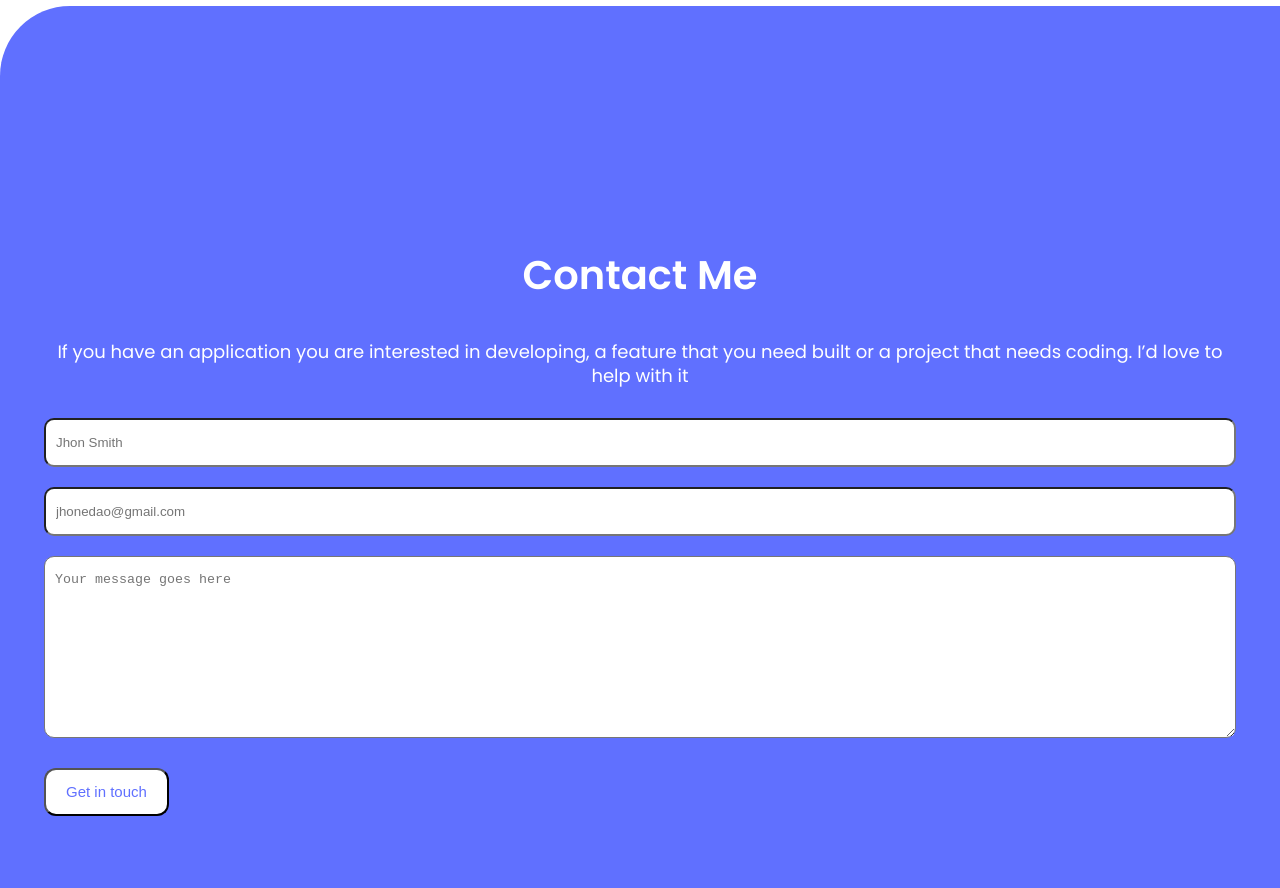
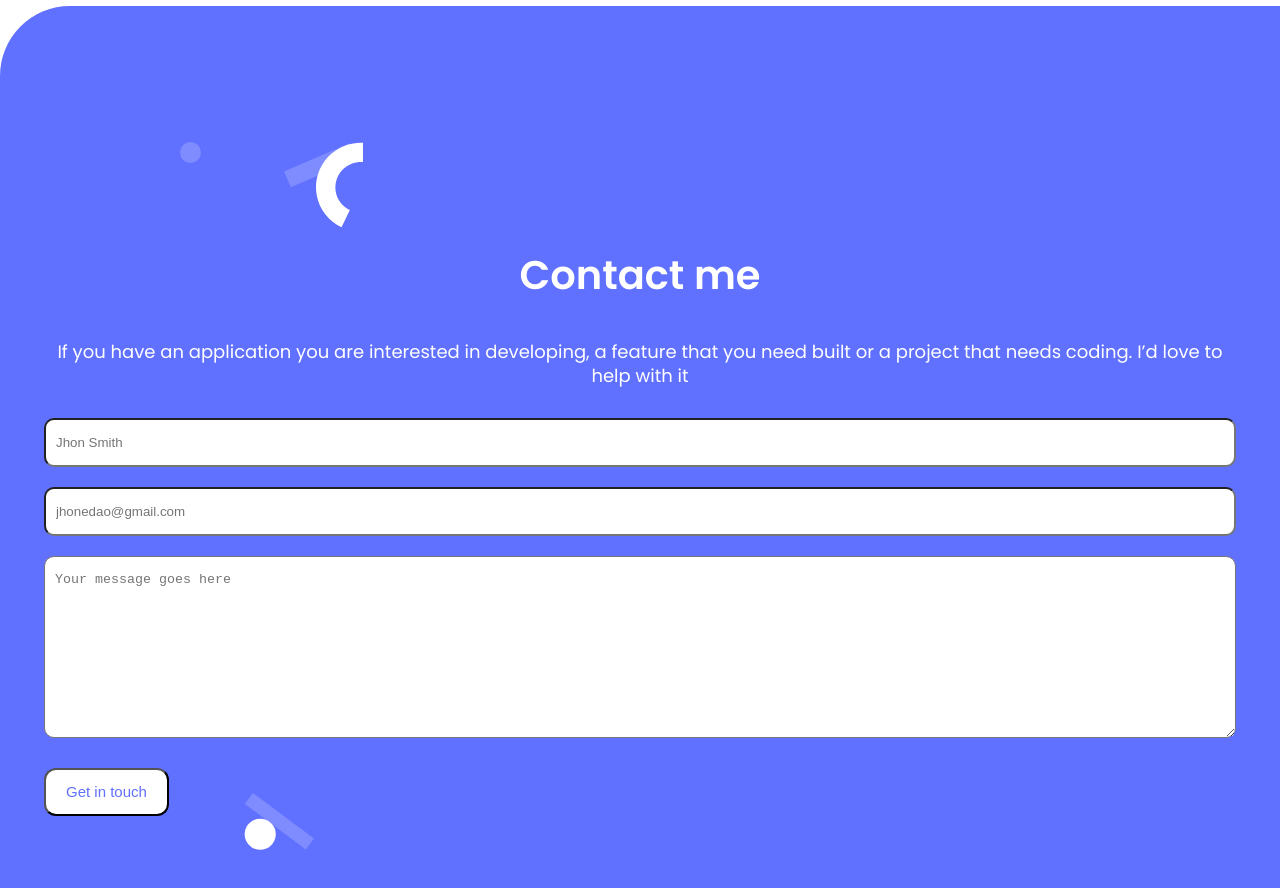
Before and after one commit to sushen/PortfolioWeekSecound, a website: page index.html in a window 1280 px wide. Shown: the part 4460-5348 px from the top of the page. Drawn offline with Linux system fonts and the light colour scheme.

Commit message:
Update : style.css "Add contact form"

```diff
--- a/index.html
+++ b/index.html
@@ -279,26 +279,20 @@
     </main>
 
     <footer class="footer">
-        <section class="contact_form">
-
+        <section class="contact_me">
           <form action="https://formspree.io/f/xyyvbwzw" method="post">
-
-            <h1 class="form_header">Contact Me</h1>
-
+            <h1 class="form_header">Contact me</h1>
             <p class="form_paragraph">If you have an application you are interested in
               developing, a feature that you need built or
               a project that needs coding. I’d love to help with it
             </p>
-
             <div class="form_inputs">
               <input type="text" placeholder="Jhon Smith" class="form_input" maxlength="30" required name="name">
               <input type="email" placeholder="jhonedao@gmail.com" class="form_input" required name="email">
               <textarea cols="30" rows="10" placeholder="Your message goes here" maxlength="500" required class="form_input" name="message"></textarea>
             </div>
-
             <button class="form_button" type="Submit">Get in touch</button>
           </form>
-
         </section>
 
     </footer>
```
